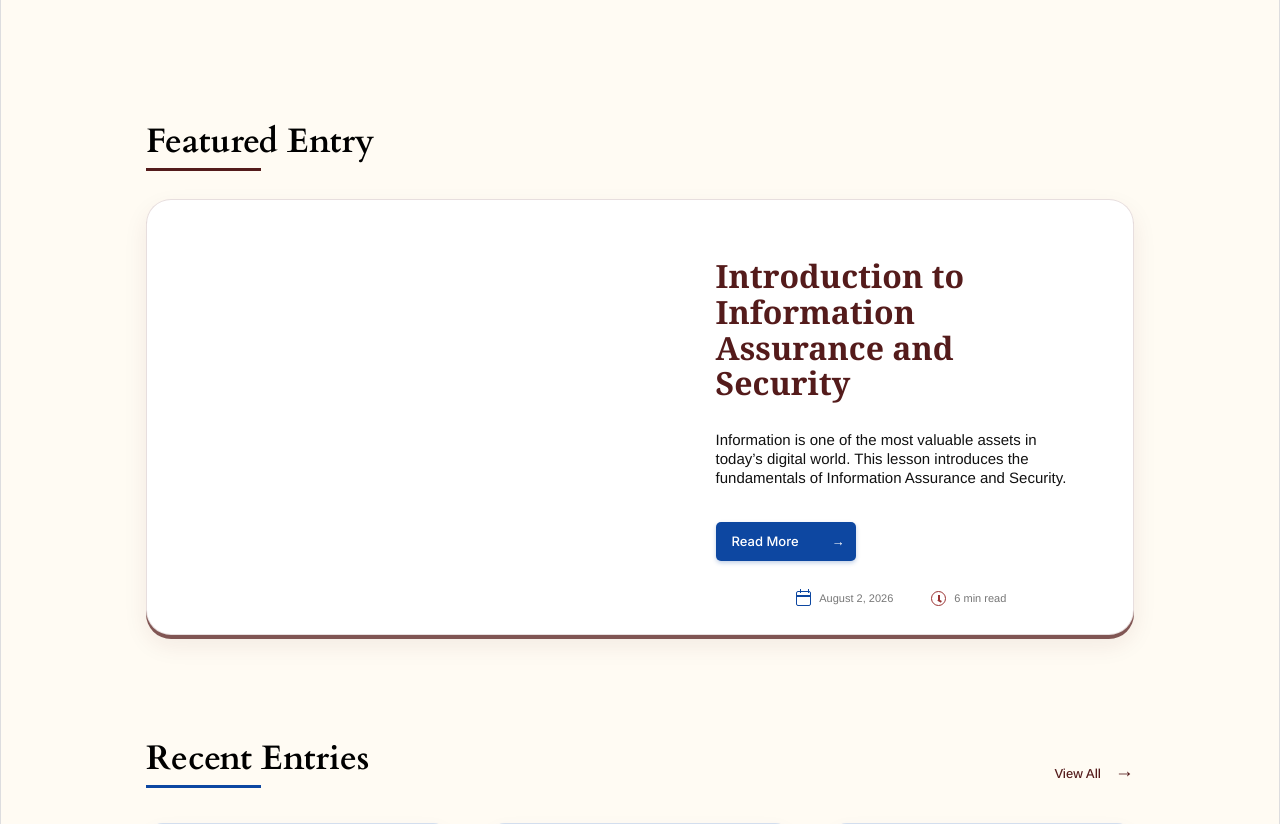
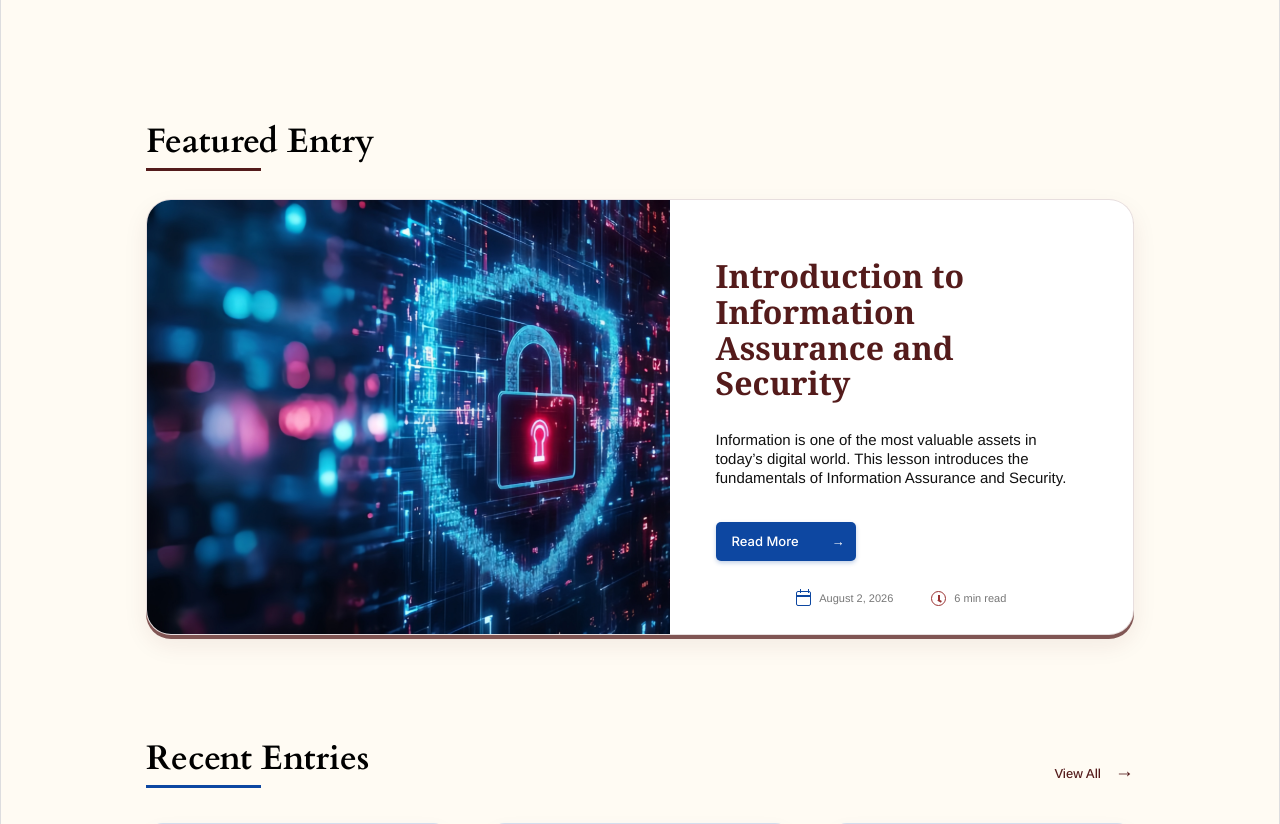
Before and after one commit to delcancio/learning-path, a Flask app: page / in a window 1280 px wide. Shown: the part 748-1572 px from the top of the page. Run offline with Flask 3, Linux system fonts and the light colour scheme; some web fonts are replaced.

Commit message:
Update featured image and fix image fit

```diff
--- a/static/css/style.css
+++ b/static/css/style.css
@@ -529,19 +529,31 @@
         0 14px 28px rgba(84, 27, 27, 0.1);
 }
 
-.featured-image-wrapper {
+  .featured-image-wrapper {
+    position: relative;
+
     width: 100%;
     height: 100%;
     min-height: 420px;
 
+    align-self: stretch;
+
     overflow: hidden;
 }
 
+
 .featured-image {
+    position: absolute;
+
+    inset: 0;
+
     width: 100%;
     height: 100%;
 
+    display: block;
+
     object-fit: cover;
+    object-position: center;
 
     transition: transform 450ms ease;
 }
```
